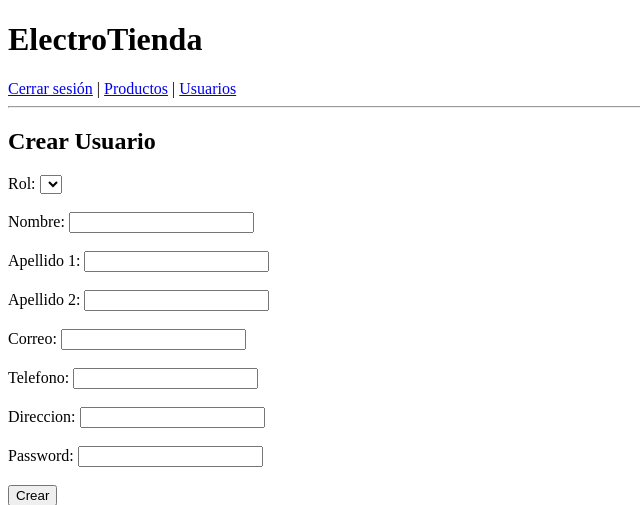
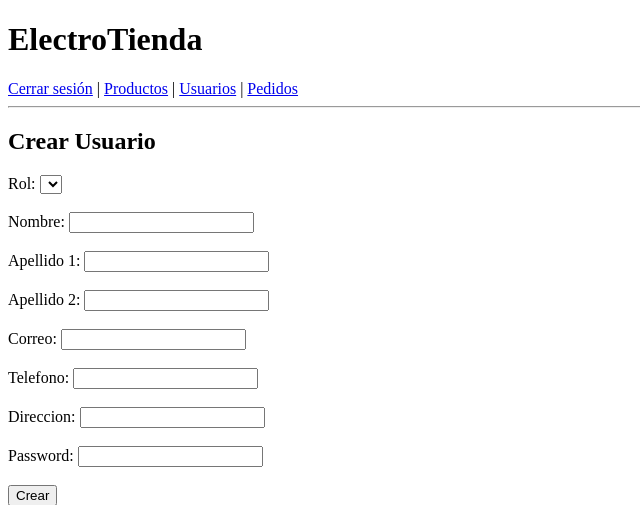
Before and after one commit to juanclb34/BD_Tienda_Electrodomesticos_G3, a Flask app: page /crearUsuario in a window 1280 px wide. Shown: the top 505 px of the page, without its empty margins (0-640 px from the left). Run offline with Flask 3, Linux system fonts and the light colour scheme; the visitor is signed in with stand-in values (Sample User, id 1); data that the repository does not hold is empty.

Commit message:
link Pedidos

```diff
--- a/templates/base.html
+++ b/templates/base.html
@@ -9,7 +9,8 @@
 
 <a href="/logout">Cerrar sesión</a> |
 <a href="/productos">Productos</a> |
-<a href="/usuarios">Usuarios</a>
+<a href="/usuarios">Usuarios</a> |
+<a href="/pedidos">Pedidos</a>
 
 <hr>
 
```
